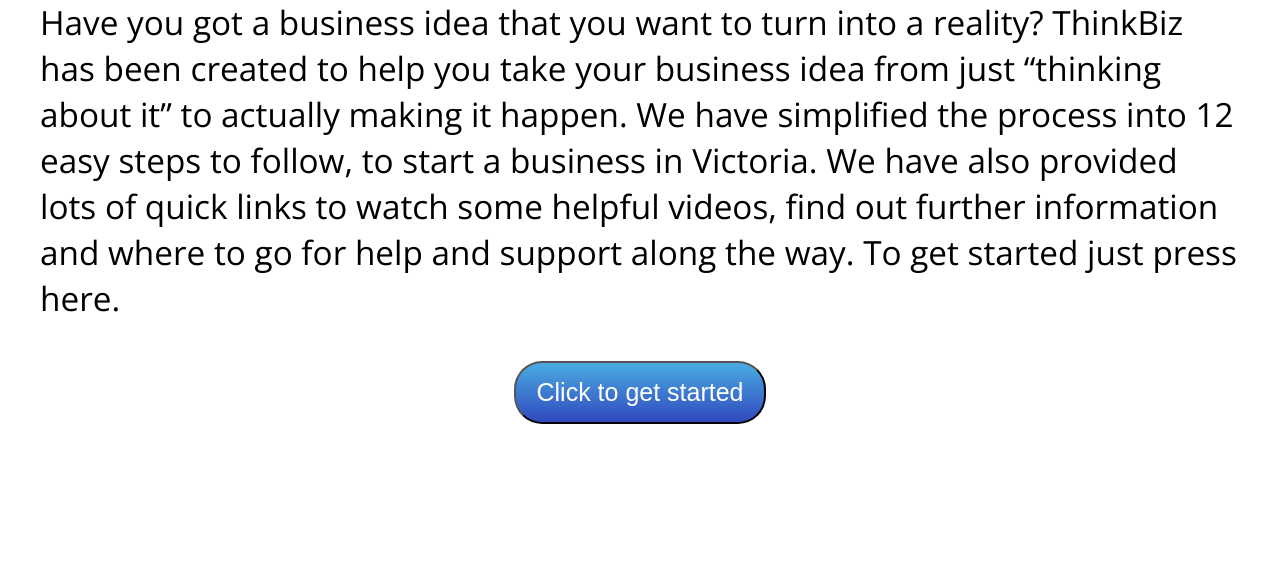
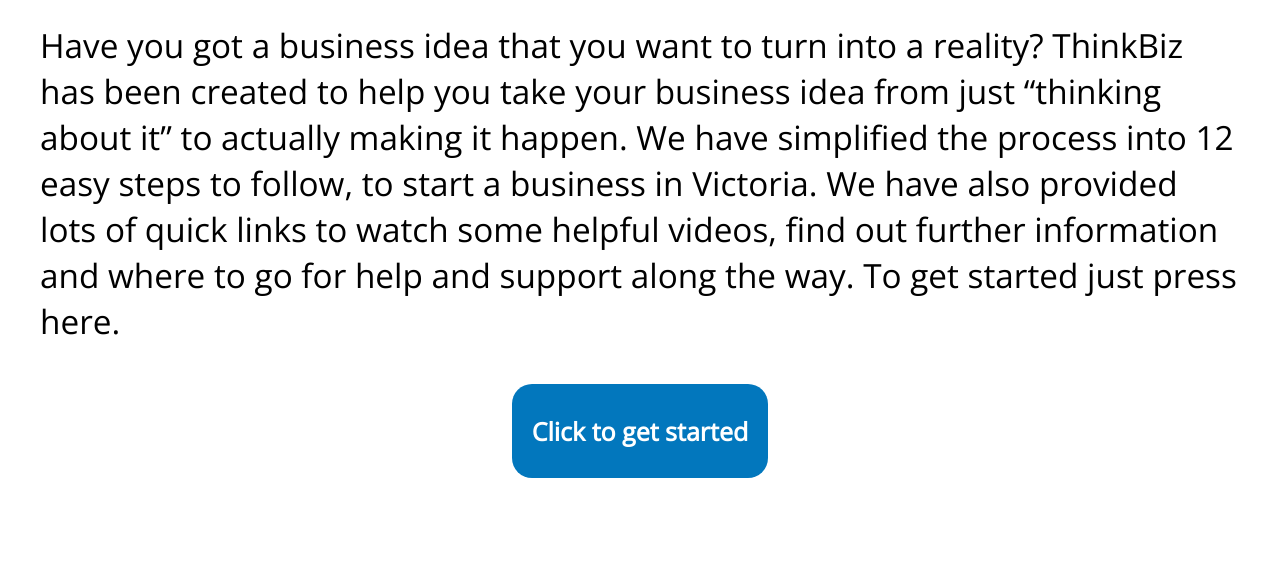
Before and after one commit to alex-anhvuong/Rowville-Phase-II, a PHP site: page / in a window 1280 px wide. Shown: the part 1026-1594 px from the top of the page. Before the commit the page ends 1450 px from the top, so only its background shows below. Run offline with PHP 8.4, Linux system fonts and the light colour scheme; some libraries are stand-ins or nearby versions.

Commit message:
[UPDATE] NAVIGATION BUTTONS + STEPSPAGE LAYOUT
- Omit gradience from buttons
- Step button load page from its start

```diff
--- a/css/header.css
+++ b/css/header.css
@@ -2,7 +2,7 @@
 }
 
 .topnavlogo{
-  background-color: #7b9aac;
+  background-color: #0277BD;
   margin: auto;
   padding: 35px 0;
   text-align: center;
@@ -17,10 +17,9 @@
 }
 
 .homeDiv, .StepsDiv{
-    background-color: #F9AA33;
+    background-color: #64B5F6;
     display: inline-block;
     box-sizing: border-box;
-    border: 5px solid gray;
     /* border-style: solid;
     border-color: #255197; */
     text-align: center;
@@ -39,9 +38,17 @@
 
 .homeLink, .stepsLink {
   display: inline-block;
-  color: black;
+  color: white;
   font-weight: 800;
   margin: 15px 0;
   width: 100%;
   text-decoration: none;
 }
+
+.homeLink {
+  border-right: 2.5px solid #5f9aca;
+}
+
+.stepsLink {
+  border-left: 2.5px solid #5f9aca;
+}
--- a/css/home.css
+++ b/css/home.css
@@ -18,19 +18,14 @@
 } */
 
 .btnClass{
-  background: #4aabe0;
-  background-image: -webkit-linear-gradient(top, #4aabe0, #3149bf);
-  background-image: -moz-linear-gradient(top, #4aabe0, #3149bf);
-  background-image: -ms-linear-gradient(top, #4aabe0, #3149bf);
-  background-image: -o-linear-gradient(top, #4aabe0, #3149bf);
-  background-image: linear-gradient(to bottom, #4aabe0, #3149bf);
-  -webkit-border-radius: 28;
-  -moz-border-radius: 28;
+  background-color: #0277BD;
+  border: none;
   display: block;
   font-size: 0.75em;
+  font-family: 'Open Sans', sans-serif;
+  font-weight: 800;
   margin: 20px auto;
-  border-radius: 28px;
+  border-radius: 20px;
   color: white;
-  padding: 15px 20px 15px 20px;
-  text-decoration: none;
+  padding: 30px 20px;
  }
--- a/css/stepNav.css
+++ b/css/stepNav.css
@@ -40,6 +40,8 @@ margin: 8px;
 margin-left: 0px;
 box-shadow: 8px 0 8px -8px rgba(0, 0, 0, 0.5);
 background: #fff;
+width: 100%;
+word-break: normal;
 }
 
 .step-content {
--- a/index.html
+++ b/index.html
@@ -34,6 +34,7 @@
     <link rel="stylesheet" href="css/home.css">
     <link rel="stylesheet" href="css/header.css">
     <link rel="stylesheet" href="css/stepNav.css">
+    <link rel="stylesheet" href="css/step.css">
     <!--
     <link rel="stylesheet" href="https://stackpath.bootstrapcdn.com/bootstrap/4.3.1/css/bootstrap.min.css" integrity="sha384-ggOyR0iXCbMQv3Xipma34MD+dH/1fQ784/j6cY/iJTQUOhcWr7x9JvoRxT2MZw1T" crossorigin="anonymous">
     -->
@@ -43,13 +44,15 @@
 <div id="navbar-header">
 </div>
 <div id="mainContainerDiv">
-    <iframe src="https://www.youtube.com/embed/hc1Xq0hgFCs" frameborder="0" allow="accelerometer; autoplay; encrypted-media; gyroscope; picture-in-picture" allowfullscreen></iframe>
+    <p class="video_class">
+      <iframe src="https://www.youtube.com/embed/hc1Xq0hgFCs" frameborder="0" allow="accelerometer; autoplay; encrypted-media; gyroscope; picture-in-picture" allowfullscreen></iframe>
+    </p>
     <div class="font" id="introductionTextPara-HomePage">
       <p>Have you got a business idea that you want to turn into a reality?</p>
       <p>ThinkBiz has been created to help you take your business idea from just “thinking about it” to actually making it happen.</p>
       <p>We have simplified the process into 12 easy steps to follow, to start a business in Victoria. We have also provided lots of quick links to watch some helpful videos, find out further information and where to go for help and support along the way.</p>
     </div>
-    <button class="btnClass">Click to get started</button>
+    <button class="btnClass" onclick="loadStepsData('Step 1',1)">Click to get started</button>
 </div>
 </body>
 </html>
--- a/js/StepsPage.js
+++ b/js/StepsPage.js
@@ -3,10 +3,13 @@ let stepNameNav;
 
 function loadStepsData(stepName, numberOfStep) {
   stepNameNav = stepName;
-  let nextButton = createElement("button", "Next Button", "", "nextButtonClass");
-  let previousButton = createElement("button", "Previous Button", "", "prevButtonClass");
+
+  let buttonWrapper = createElement("div", "", "", "btn-container");
+  let previousButton = createElement("button", "Previous Step", "", "prevButtonClass");
+  let nextButton = createElement("button", "Next Step", "", "nextButtonClass");
 
   document.getElementById("mainContainerDiv").innerHTML = '';
+  window.scrollTo(0,0);
 
   //creates wrapper div for the level UI
   let levelDiv = createElement("div", "", "levelDiv", "");
@@ -14,8 +17,9 @@ function loadStepsData(stepName, numberOfStep) {
 
   nextButton.onclick = function() {nextButtonAction()};
   previousButton.onclick = function() {previousButtonAction()};
-  levelDiv.appendChild(nextButton);
-  levelDiv.appendChild(previousButton);
+  buttonWrapper.appendChild(previousButton);
+  buttonWrapper.appendChild(nextButton);
+  levelDiv.appendChild(buttonWrapper);
 
   //  Create the heading: "Step {number}"
   let stepHeading = createElement("h1", "Step", "", "step-and-number");
```
Also changed, not shown: css/step.css (added, +29 -0 lines).
